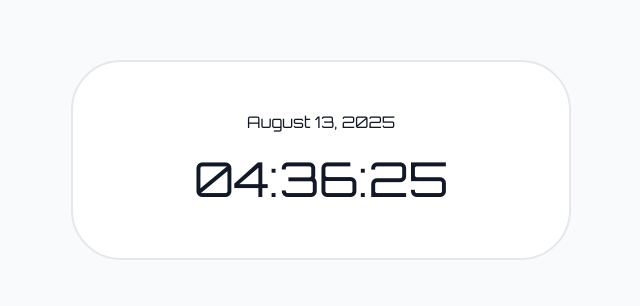
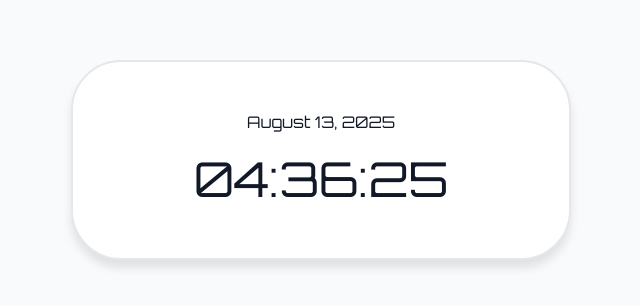
Before and after one commit to ramisys/digitalclock, a plain HTML site: page index.html in a window 1280 px wide. Shown: the part 240-546 px from the top of the page, 319-959 px from the left. Drawn offline with Linux system fonts and the light colour scheme.

Commit message:
Minor adjustments to styles

```diff
--- a/style.css
+++ b/style.css
@@ -27,6 +27,7 @@ body {
     padding: 1rem 1rem;
     flex-direction: column;
     background-color: #FFFFFF;
+    box-shadow: 0 8px 10px rgba(0, 0, 0, 0.1);
 }
 
 #date, #time {
```
